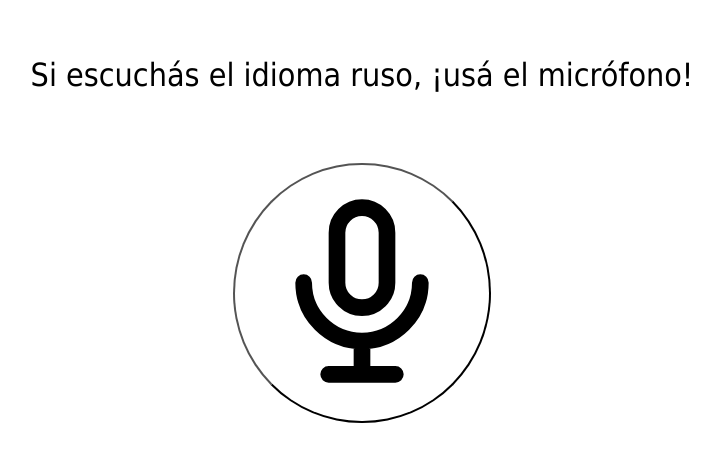
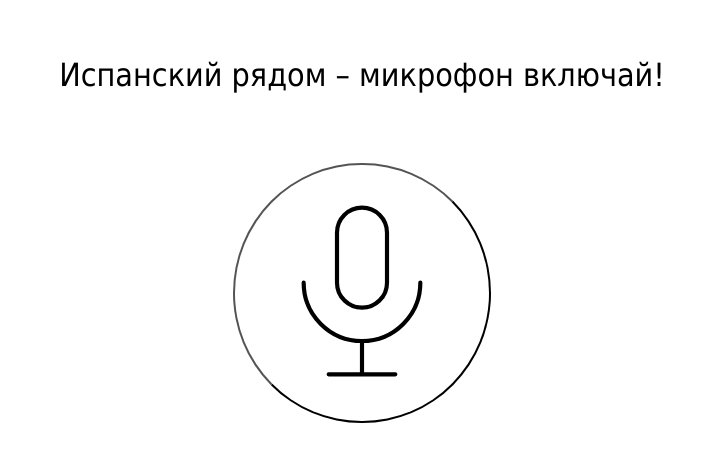
Before and after one commit to mrmoish/guacamole, a plain HTML site: page index.html in a window 1280 px wide. Shown: the part 206-668 px from the top of the page, without its empty margins (278-998 px from the left). Drawn offline with Linux system fonts and the light colour scheme.

Commit message:
feat: second language

```diff
--- a/index.html
+++ b/index.html
@@ -14,12 +14,62 @@
 
 <script>
 
+let lang = 'ru'
+
+const langs = {
+	ru: [
+		["Включи микрофон в испанской атмосфере!",
+		"В испанской атмосфере — включай микрофон!",
+		"Испанский рядом – микрофон включай!",
+		"Говорят по-испански: включи микрофон!",
+		"Слышишь испанский: включи микрофон!"],
+		'es-AR',
+		'es',
+		'ru'],
+	es: [
+		["¡Prendé el micrófono cuando escuchás ruso!",
+		"¡Micrófono listo cuando suena ruso!",
+		"¡Escuchás ruso? ¡Prendé el micro!",
+		"Si escuchás el idioma ruso, ¡usá el micrófono!"],
+		'ru-RU',
+		'es',
+		'ru']
+}
+
+
 /*
-	============================================
+	===================
+	СВАЙП - СМЕНА ЯЗЫКА
+	===================
+*/
+
+    // Объявляем переменную для хранения начальной позиции движения касания
+    let startY;
+
+    // Добавляем обработчик события начала движения касания
+    document.addEventListener('touchstart', function(e) {
+        startY = e.touches[0].clientY; // Сохраняем начальную позицию касания по оси Y
+    });
+
+    // Добавляем обработчик события окончания движения касания
+    document.addEventListener('touchend', function(e) {
+
+        // Получаем конечную позицию движения касания по оси Y
+        let endY = e.changedTouches[0].clientY;
+
+        // Проверка на свайп вверх (разница позиций больше 50 пикселей)
+        if (startY - endY > 50 || endY - startY > 50) {
+
+			lang = lang === 'ru' ? 'es' : 'ru'
+			setHeroPhrase()
+        }
+    });
+
+/*
+	==================
 	РАСПОЗНОВАНИЕ РЕЧИ
-	============================================
+	==================
 */
-// --- РАСПОЗНОВАНИЕ РЕЧИ --
 
 function startHearing(){
 	// Проверяем поддержку Web Speech API
@@ -34,8 +84,7 @@ function startHearing(){
 
 const recognition = new webkitSpeechRecognition(); //  объект распознавания речи
 recognition.interimResults = true; // промежуточные результаты распознования
-// recognition.lang = 'es-AR'; // Устанавливаем языка и региона
-recognition.lang = 'ru-RU'; // Устанавливаем языка и региона
+recognition.lang = langs[lang][1]; // Устанавливаем языка и региона
 
 
 recognition.onend = () => {
@@ -64,11 +113,10 @@ for (let i = event.resultIndex; i < event.results.length; i++) {
 };
 
 /*
-	============================================
+	================
 	ВЫДЕЛЕННИНЕ ФРАЗ
-	============================================
+	================
 */
-// --- ВЫДЕЛЕННИНЕ ФРАЗ  ---
 
 const selection = window.getSelection();
 
@@ -158,13 +206,10 @@ document.addEventListener('touchend', function(event){
 })
 
 /*
-	============================================
+	=======================
 	ПЕРЕВОД ВЫДЕЛЕННЫХ ФРАЗ
-	============================================
+	=======================
 */
-// --- ПЕРЕВОД ВЫДЕЛЕННЫХ ФРАЗ ---
-
-// === Перевод DeepL ===
 
 
 async function translateText(text, htmlObj) {
@@ -175,12 +220,9 @@ async function translateText(text, htmlObj) {
 	const params = new URLSearchParams();
 	params.append('auth_key', apiKey);
 	params.append('text', text);
-// params.append('source_lang', 'es');
-// params.append('target_lang', 'ru');
 
-
-	params.append('source_lang', 'ru');
-	params.append('target_lang', 'es');
+	params.append('source_lang', langs[lang][2]);
+	params.append('target_lang', langs[lang][3]);
 
 
 	try {
@@ -273,36 +315,46 @@ button{
 <p><span id='process' ></span></p>
 
 <main id="hello">
-	<h1>Si escuchás el idioma ruso, ¡usá el micrófono!</h1>
+	<h1 id='hero-phrase'></h1>
+
 	<button onclick='startHearing()'>
 	<svg fill="none" stroke="currentColor" viewBox="0 0 24 24" xmlns="http://www.w3.org/2000/svg" width='200px'>
-	<path stroke-linecap="round" stroke-linejoin="round" stroke-width="2" d="M19 11a7 7 0 01-7 7m0 0a7 7 0 01-7-7m7 7v4m0 0H8m4 0h4m-4-8a3 3 0 01-3-3V5a3 3 0 116 0v6a3 3 0 01-3 3z">
-	</path>
+		<path stroke-linecap="round" stroke-linejoin="round" stroke-width="0.5" d="M19 11a7 7 0 01-7 7m0 0a7 7 0 01-7-7m7 7v4m0 0H8m4 0h4m-4-8a3 3 0 01-3-3V5a3 3 0 116 0v6a3 3 0 01-3 3z">
+		</path>
 	</svg>
-	</button>
+<!--
+	<svg width="200px" height="200px" viewBox="0 0 32 32" version="1.1" xmlns="http://www.w3.org/2000/svg" xmlns:xlink="http://www.w3.org/1999/xlink">
+		<g id="icomoon-ignore">
+		</g>
+		<path stroke-linecap="round" d="M16.003 22.377c3.231 0 5.851-2.619 5.851-5.851v-10.639c0-3.231-2.62-5.85-5.851-5.85s-5.851 2.619-5.851 5.85v10.639c0 3.231 2.62 5.851 5.851 5.851zM11.216 5.888c0-2.639 2.147-4.786 4.787-4.786s4.787 2.147 4.787 4.786v10.639c0 2.64-2.147 4.787-4.787 4.787s-4.787-2.147-4.787-4.787v-10.639z" fill="#000000">
+
+		</path>
+		<path stroke-linecap="round" d="M23.978 11.207v5.319c0 4.399-3.579 7.978-7.978 7.978s-7.978-3.579-7.978-7.978v-5.319h-1.064v5.319c0 4.83 3.81 8.776 8.581 9.018h-0.068v5.354h-4.79v1.064h10.637v-1.064h-4.784v-5.354h-0.073c4.771-0.243 8.581-4.189 8.581-9.018v-5.319h-1.064z" fill="#000000">
+
+		</path>
+	</svg> -->
+
+	<!-- <svg width="50px" height="50px" viewBox="0 0 24 24" fill="none" xmlns="http://www.w3.org/2000/svg">
+		<path d="M24 0L0 24" stroke="#333333" stroke-width="2" stroke-linecap="round"/>
+		<path d="M0 0L24 24" stroke="#333333" stroke-width="2" stroke-linecap="round"/>
+		</svg>
+	</button> -->
 
 <script>
 
 /*
-	============================================
+	====================================
 	СЛУЧАЙНЫЙ ВЫБОР ПРИВЕТСТВЕННОЙ ФРАЗЫ
-	============================================
+	====================================
 */
+setHeroPhrase()
+function setHeroPhrase(){
+	// Генерация случайного индекса
+	const randomIndex = Math.floor(Math.random() * langs[lang][0].length)
 
-// --- СЛУЧАЙНЫЙ ВЫБОР ПРИВЕТСТВЕННОЙ ФРАЗЫ  ---
-
-const phrases = [
-	"Включи микрофон в испанской атмосфере!",
-	"В испанской атмосфере — включай микрофон!",
-	"Испанский рядом – микрофон включай!",
-	"Говорят по-испански: включи микрофон!",
-	"Слышишь испанский: включи микрофон!"]
-
-// Генерация случайного индекса
-const randomIndex = Math.floor(Math.random() * phrases.length)
-
-// Установка случайной фразы в элемент с id="main-phrase"
-//document.getElementById('hero-phrase').textContent = phrases[randomIndex]
+	// Установка случайной фразы в элемент с id="main-phrase"
+	document.getElementById('hero-phrase').textContent = langs[lang][0][randomIndex]
+}
 </script>
 </main>
 </body>
```
